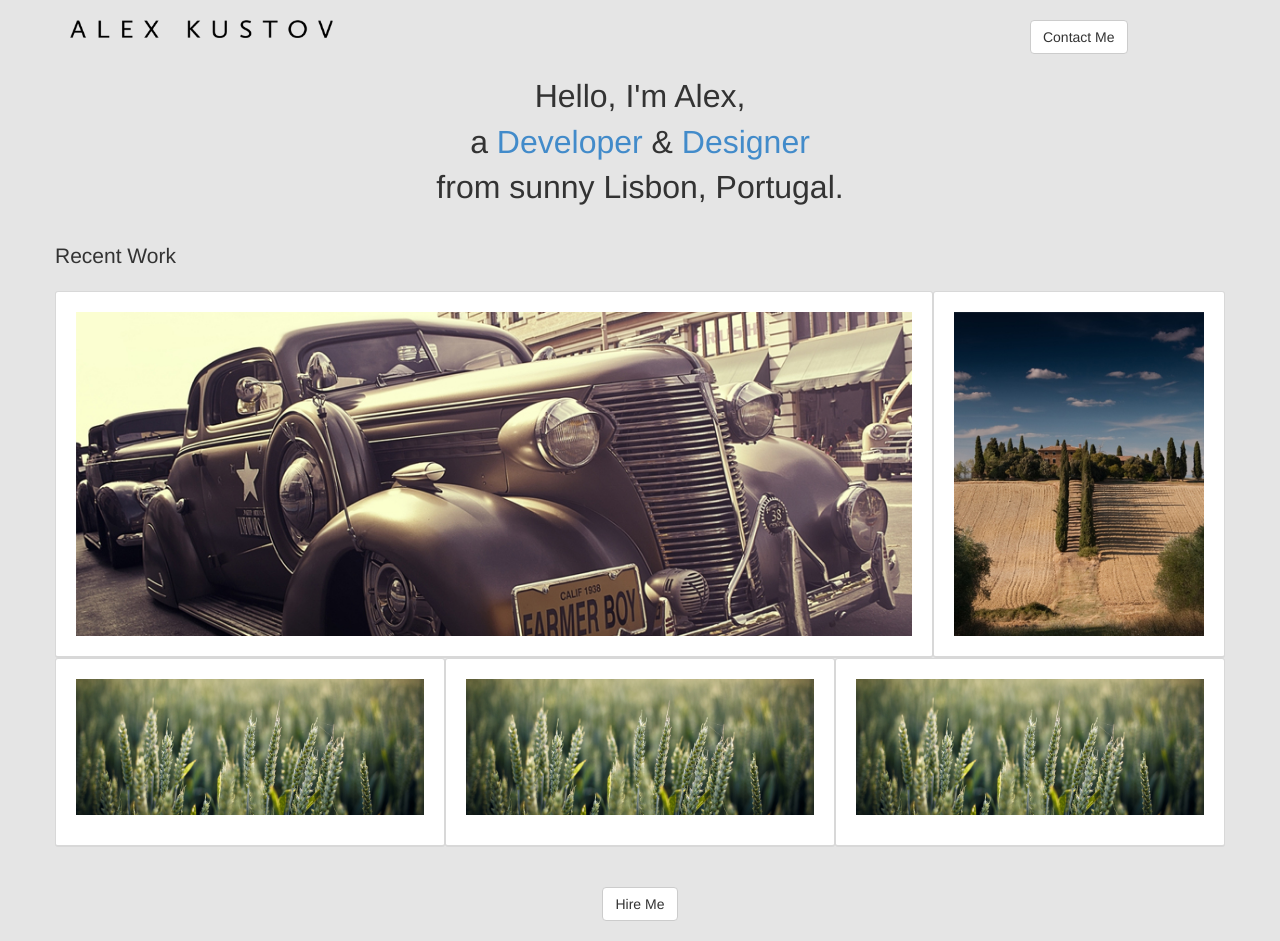
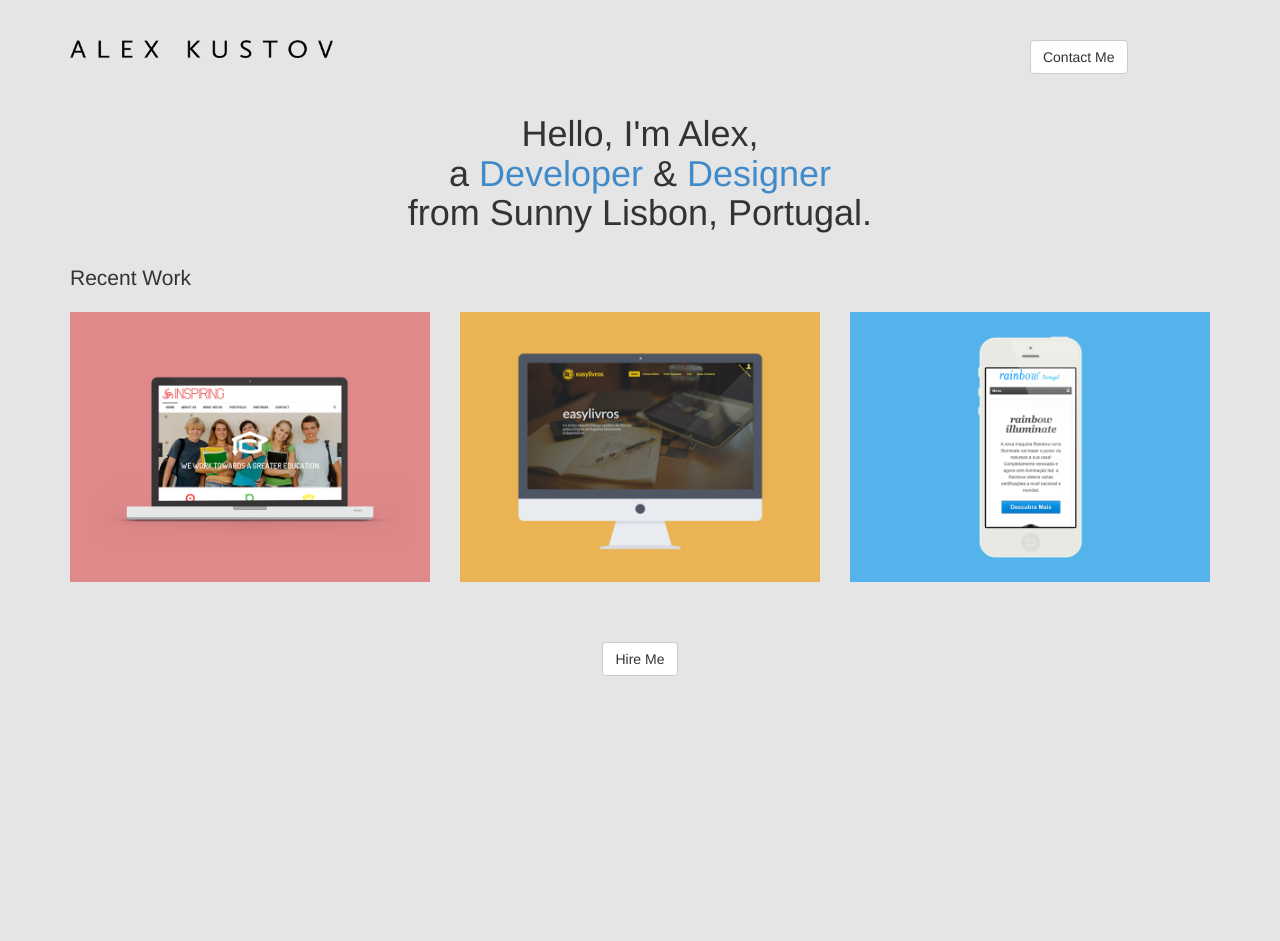
Before and after one commit to alexanderkustov/alexkustov, a plain HTML site: page index.html in a window 1280 px wide. After the commit the page ends 800 px from the top, so only its background shows below. Drawn offline with nearby package versions, Linux system fonts and the light colour scheme.

Commit message:
like where this is going

```diff
--- a/css/custom.css
+++ b/css/custom.css
@@ -12,7 +12,6 @@ border-bottom-width: 2px;
 padding: 20px 20px;
 }
 
-h1,h2,h3,h4{font-family: 'Gilda Display', serif;}
 
 .bgImageContainer{
 background: #f39c12;
--- a/index.html
+++ b/index.html
@@ -12,11 +12,14 @@
 <body>
 
 	<div class="container text-center">
-		<div class="row"  style="margin-top:20px;margin-bottom:20px;">
+		<div class="row"  style="margin-top:40px;margin-bottom:20px;">
 			<div class="col-md-3 text-center">
 				<img src="img/sig.png" class="img-responsive"/>
 			</div>
-			<div class="col-md-3 col-md-offset-6">
+			<div class="col-md-6">
+				&nbsp;
+			</div>
+			<div class="col-md-3">
 				<a href="mailto:alexakustov@gmail.com" class="btn btn-default">Contact Me</a>
 			</div>
 
@@ -27,41 +30,31 @@
 
 		<div class="row">
 			<div class="col-md-6 col-md-offset-3 text-center">
-				<p style="font-size: 2.5vw;">Hello, I'm Alex, <br> a <a href="http://github.com/knuxus">Developer</a> &amp; <a href="http://www.behance.net/alexanderkustov">Designer</a> <br> from sunny Lisbon, Portugal.</p>
+				<h1>Hello, I'm Alex, <br> a <a href="http://github.com/knuxus">Developer</a> &amp; <a href="http://www.behance.net/alexanderkustov">Designer</a> <br> from Sunny Lisbon, Portugal.</h1>
 			</div>
 		</div>
 
 		<br>
+		<p class="lead">Recent Work</p>
+		<div class="row">
 
-		<div class="row">
-		<p class="lead">Recent Work</p>
-			<div class="col-md-9 card">
-				<img src="img/main-img.jpg" class="img-responsive">
+
+			<div class="col-md-4">
+				<img src="img/inspiring.png" class="img-responsive">
 			</div>
-			<div class="col-md-3 card">
-				<img src="img/side-img.jpg" class="img-responsive">
-			</div>
-		</div>
-
-		<div class="row">
-			<div class="col-md-4 card">
-				<p>
-					<img src="img/down-img.jpg" class="img-responsive">
-				</p>
+			<div class="col-md-4 ">
+				<img src="img/easylivros.png" class="img-responsive">
 
 			</div>
-			<div class="col-md-4  card">
-				<p>
-					<img src="img/down-img.jpg" class="img-responsive">
-				</p>
+			<div class="col-md-4">
+				<img src="img/rainbow.png" class="img-responsive">
 
 			</div>
-			<div class="col-md-4 card">
-				<p>
-					<img src="img/down-img.jpg" class="img-responsive">
-				</p>
 
-			</div>
+		</div>
+		<br>
+		<div class="row">
+
 
 		</div>
 		<br>
```
Also changed, not shown: img/easylivros.png (added), img/inspiring.png (added), img/rainbow.png (added).
